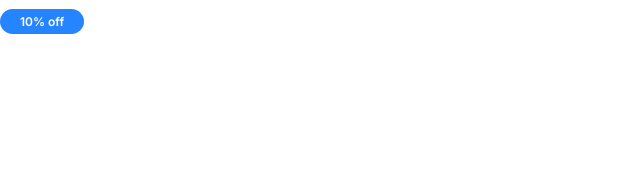
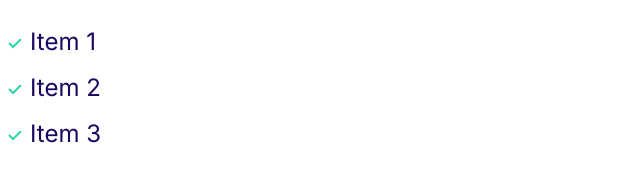
Before and after one commit to Dtsiantaris/hostHub, a plain HTML site: page index.html in a window 1280 px wide. Shown: the whole page, without its empty margins (0-640 px from the left). Drawn offline with Linux system fonts and the light colour scheme.

Commit message:
Build inline and tick list component.

```diff
--- a/css/styles.css
+++ b/css/styles.css
@@ -119,3 +119,31 @@ a {
     font-size: 1.2rem;
   }
 }
+
+/*Lists*/
+.list {
+  list-style: none;
+  padding-left: 0;
+  color: var(--color-headings);
+}
+
+.list--inline .list__item {
+  display: inline-block;
+  margin-right: 2rem;
+}
+
+.list--tick {
+  list-style-image: url(../images/tick.svg);
+  padding-left: 3rem;
+}
+
+.list--tick .list__item {
+  padding-left: 0.5rem;
+  margin-bottom: 1rem;
+}
+
+@media screen and (min-width: 1024px) {
+  .list--tick .list__item {
+    padding-left: 0;
+  }
+}
--- a/index.html
+++ b/index.html
@@ -15,6 +15,10 @@
     <title>Moshify</title>
   </head>
   <body>
-    <span class="badge badge--primary badge--small">10% off</span>
+    <ul class="list list--tick">
+      <li class="list__item">Item 1</li>
+      <li class="list__item">Item 2</li>
+      <li class="list__item">Item 3</li>
+    </ul>
   </body>
 </html>
```
Also changed, not shown: css/components/lists.html (added, +6 -0 lines), images/tick.svg (added).
